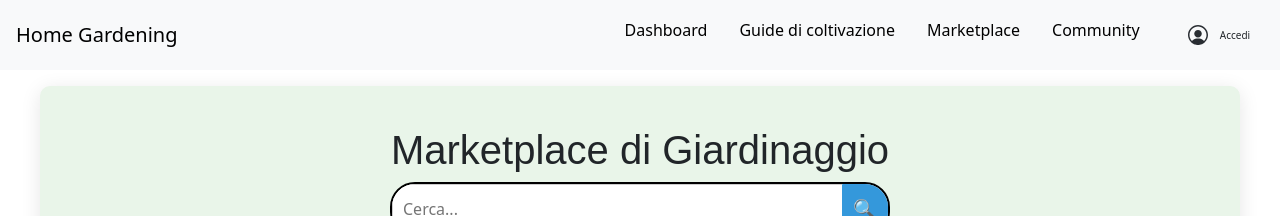
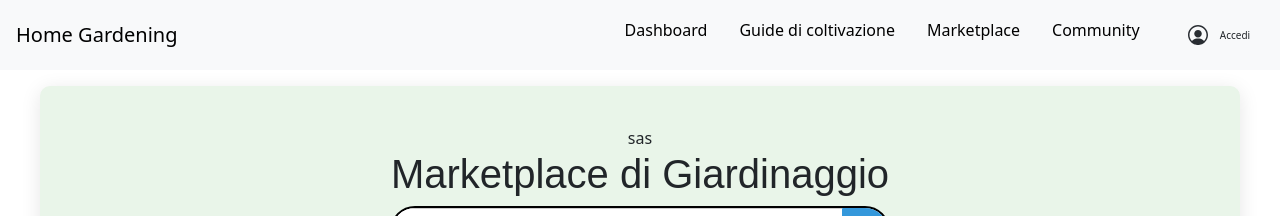
Before and after one commit to gruppo23-code/HomeGardeningDefinitivo, a React (Create React App) app in the folder frontend/: page /marketplace in a window 1280 px wide. Shown: the top 216 px of the page. Built offline with nearby package versions, Linux system fonts and the light colour scheme.

Commit message:
Piccoli cambiamenti market

```diff
--- a/frontend/src/pages/marketplace.jsx
+++ b/frontend/src/pages/marketplace.jsx
@@ -1,4 +1,3 @@
-// src/components/Marketplace.js
 import React, { useState } from "react";
 import './css/marketplace.css';
 import Cookies from "js-cookie";
@@ -60,6 +59,9 @@ function Marketplace() {
 
     return (
         <div className="marketplace mt-3 mb-3">
+            <div className="container m-0">
+                sas
+            </div>
             <h1>Marketplace di Giardinaggio</h1>
             <div className="search-container">
                 <input type="text" className="search-input" placeholder="Cerca..."/>
```
